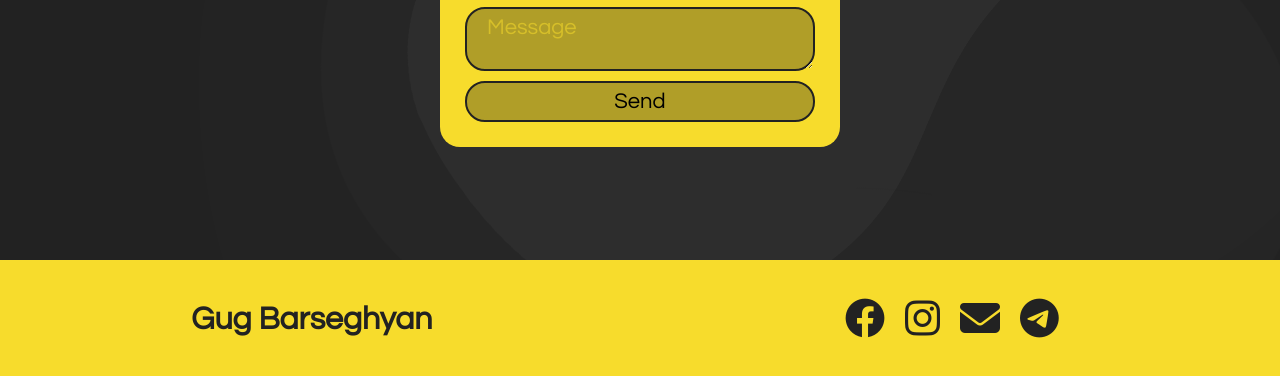
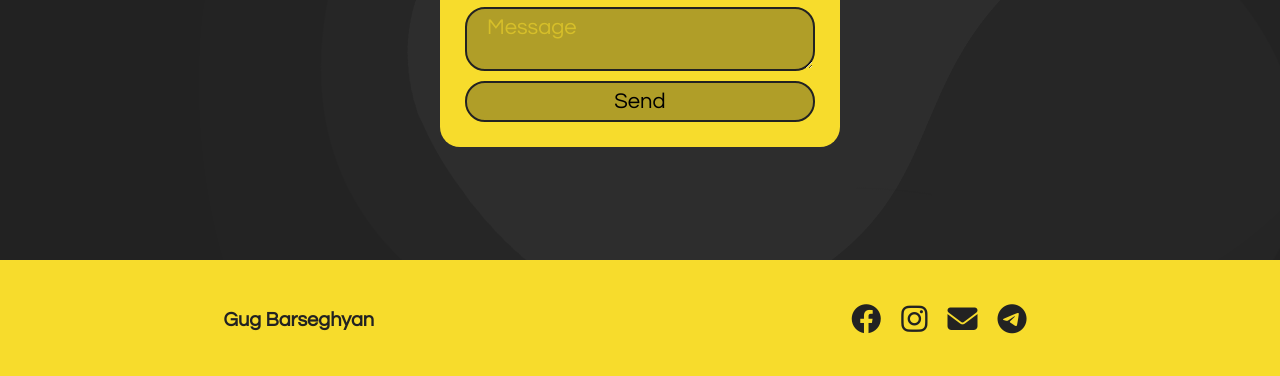
Before and after one commit to gugbarseghyan/portfolio, a plain HTML site: page index.html in a window 1280 px wide. Shown: the part 2796-3172 px from the top of the page. Drawn offline with Linux system fonts and the light colour scheme.

Commit message:
Update contact.css

```diff
--- a/css/contact.css
+++ b/css/contact.css
@@ -18,6 +18,9 @@ footer{
     flex-wrap: wrap;
     align-items: center;
     color: #222
+}
+footer h1{
+    font-size: 20px
 }
 ::placeholder{
     color:#F7DC2C88
@@ -60,7 +63,7 @@ footer{
     padding: 20px;
 }
 .social a{
-    font-size: 40px;
+    font-size: 30px;
     text-decoration: none;
     color: #222;
     margin: 10px;
```
